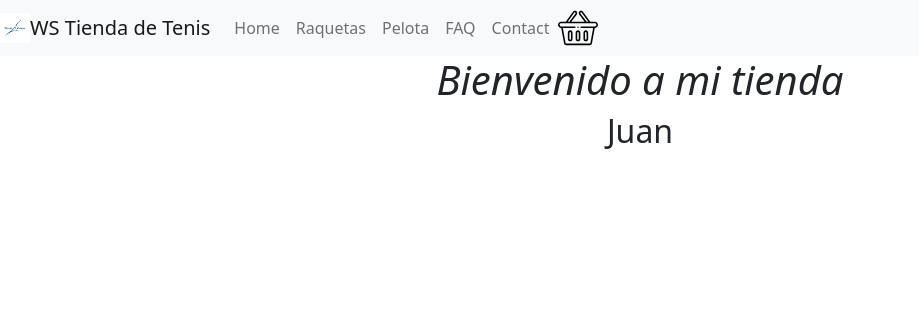
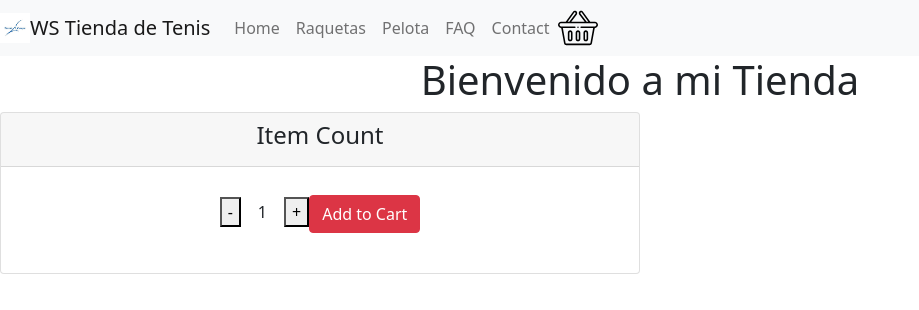
Before and after one commit to juanfstillo/Tienda-juanStillo, a React (Create React App) app: page / in a window 1280 px wide. Shown: the top 310 px of the page, without its empty margins (0-919 px from the left). Built offline with nearby package versions, Linux system fonts and the light colour scheme; the HTML template or start-up script is replaced by a standard one.

Commit message:
Entrega 5

```diff
--- a/src/App.js
+++ b/src/App.js
@@ -1,20 +1,25 @@
 import React, { Component }  from 'react';
+import { useState, useEffect } from 'react';
 import NavBar  from './components/NavBar';
 import './App.css';
 import 'bootstrap/dist/css/bootstrap.min.css'
 import ItemListContainer from './components/ItemListContainer';
-//Importar componentes
-//import Button from 'react-bootstrap/Button';
-// or less ideally
-//import { Button } from 'react-bootstrap';
 
 
 function App() {
+  // const [contador, setContador] = useState(0)
+  // const [fecha, setFecha] = useState(null)
+  // function handleCount(){
+  //   setContador(contador + 1)
+  //   let date= Date()
+  //   setFecha(date)
 
-  return (
+  // }
+    return (
     <div className="App">
      <NavBar/>
-     <ItemListContainer greeting ="Bienvenido a mi tienda" user={'Juan'}/>
+    <ItemListContainer/>
+
      </div>
   );
 }
--- /dev/null
+++ b/src/components/ItemCount.jsx
@@ -0,0 +1,41 @@
+import React,{useState} from 'react'
+
+function ItemCount({initial, stock, onAdd}) {
+    const[cantidad,setCantidad]=useState(initial)
+    const handleAdd=()=>{
+        if(cantidad<stock){
+            setCantidad(cantidad+1)
+
+        }
+    }
+    const handleRemove=()=>{
+        if(cantidad>initial){
+            setCantidad(cantidad-1)
+
+        }
+    }
+
+    const handleOnAdd=()=>{
+        onAdd(cantidad)
+    }
+    return (
+        <div className='card text-center w-50'>
+
+            <div className='card-header'>
+                <h4>Item Count</h4>
+            </div>
+
+            <div className='card-body'>
+                <button onClick={handleRemove}>-</button>
+                <label className="alert alert-white"> {cantidad}</label>
+                <button onClick={handleAdd}>+</button>
+                <button className="btn btn-danger btn-block" onClick={handleOnAdd}>Add to Cart</button>
+
+
+            </div>
+            </div>
+
+    )
+}
+
+export default ItemCount
--- a/src/components/ItemListContainer.jsx
+++ b/src/components/ItemListContainer.jsx
@@ -1,14 +1,15 @@
 import React from 'react'
+import ItemCount from './ItemCount'
 
-function ItemListContainer({greeting,user}) {
+function ItemListContainer() {
     //desestructuring
+   const  handleCount=(cant)=>{
+        alert(`Sumaste al carrito ${cant} productos`);
+    }
     return (
-        <div className='banner'>
-            <h1  className='greeting'><em>{greeting}</em></h1>
-            <h2 className='user'>{user}</h2>
-
-
-
+        <div >
+        <h1>Bienvenido a mi Tienda</h1>
+            <ItemCount stock={5} initial={1} onAdd={handleCount}/>
         </div>
     )
 }
```
